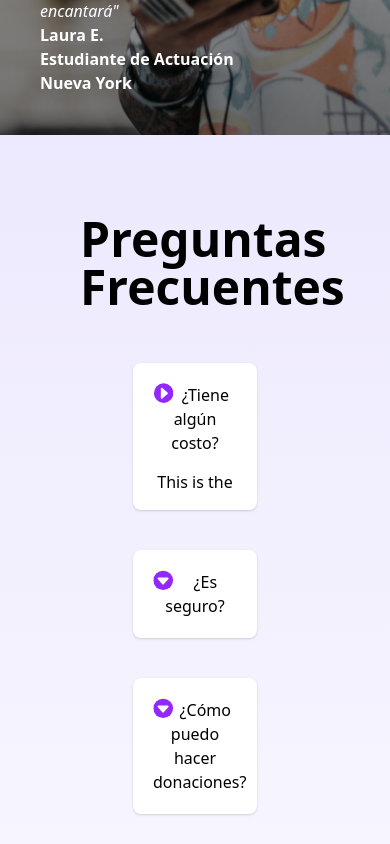
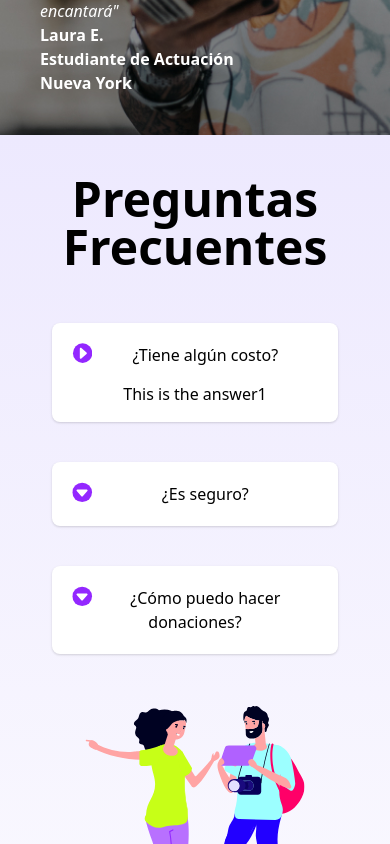
Before and after one commit to axeldelat/localwuru, a Next.js app: page /faq in a window 390 px wide. Shown: the part 760-1604 px from the top of the page. Built offline with nearby package versions, Linux system fonts and the light colour scheme; what @tailwindcss/typography would draw is missing.

Commit message:
minor changes

```diff
--- a/components/FAQAccordion/index.js
+++ b/components/FAQAccordion/index.js
@@ -33,9 +33,9 @@ function Accordion(){
         }
 
         return (
-            <div className="faqs grid grid-cols-6 gap-4">
+            <div className="faqs grid  grid-cols-1 md:grid-cols-6 gap-4">
               {faqs.map((faq,i)=>(
-                  <div className="col-start-2 col-span-4">
+                  <div className="col-span-1 md:col-start-2 md:col-span-4">
                   <FAQ faq={faq} index={i}toggleFAQ={toggleFAQ}/>
                   </div>
               ))}
--- a/pages/faq.js
+++ b/pages/faq.js
@@ -39,7 +39,7 @@ export default function Faq() {
           </div>
         </div>
         </section>
-        <section className="mx-auto text-center h-auto p-20 flex flex-col bg-gradient-to-b from-red-100 from-purple-100">
+        <section className="mx-auto text-center h-auto p-10 md:p-20 flex flex-col bg-gradient-to-b from-red-100 from-purple-100">
           <h1 className="text-5xl font-bold mb-10">
             Preguntas Frecuentes
           </h1>
```
